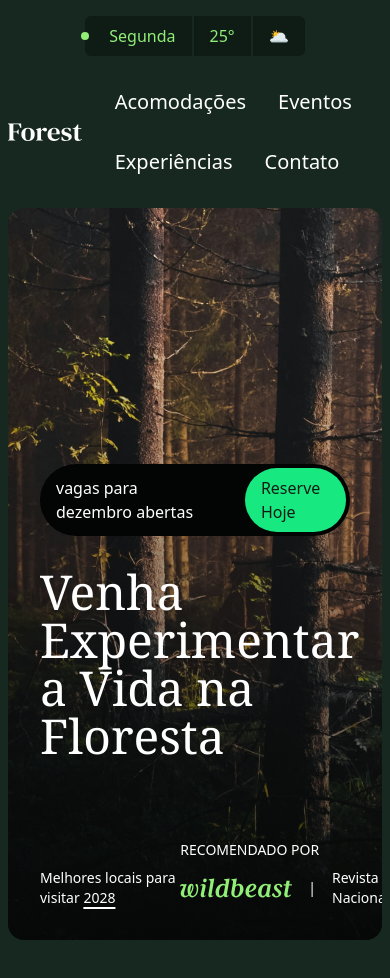
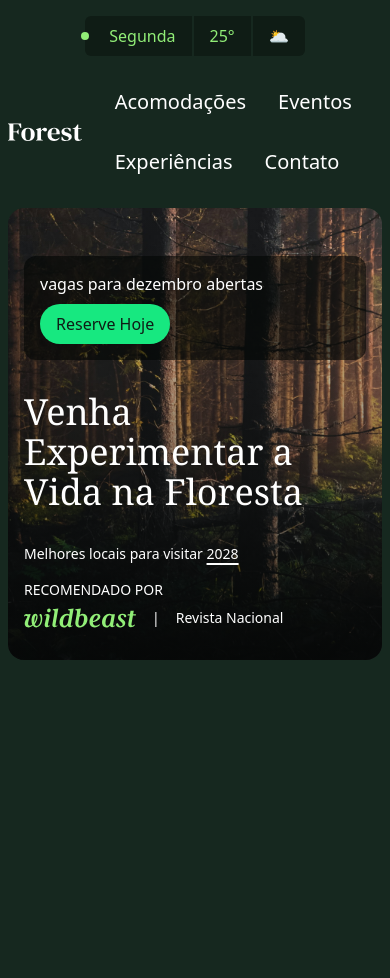
Before and after one commit to andrearnoni/Forest-page, a React (Vite) app: page / in a window 390 px wide. Shown: the top 978 px of the page. Built offline with nearby package versions, Linux system fonts and the light colour scheme.

Commit message:
responsive hero

```diff
--- a/src/components/Hero.jsx
+++ b/src/components/Hero.jsx
@@ -5,13 +5,13 @@ import wildbeast from "../img/parceiros/wildbeast.svg";
 function Hero() {
   return (
     <main className="container">
-      <div className="relative px-8 pb-8 pt-64 bg-gradient-to-t from-verde-950/80 text-white rounded-2xl overflow-hidden">
+      <div className="relative px-8 pb-8 pt-64 max-sm:pt-12 max-sm:px-4 bg-gradient-to-t from-verde-950/80 text-white rounded-2xl overflow-hidden">
         <img
           className="absolute inset-0 -z-10 size-full object-cover"
           src={forestHero}
           alt="floresta"
         />
-        <div className="bg-verde-950 inline-flex mb-8 gap-8 items-center py-1 pl-4 pr-1 rounded-full">
+        <div className="bg-verde-950 max-sm:bg-verde-950/60 inline-flex max-sm:flex max-sm:flex-col max-sm:gap-2 mb-8 gap-8 items-center max-sm:items-start py-1 pl-4 pr-1 max-sm:p-4 rounded-full max-sm:rounded-xl">
           vagas para dezembro abertas
           <a
             className="bg-verde-400 text-verde-900 py-2 px-4 inline-block rounded-full"
@@ -20,11 +20,11 @@ function Hero() {
             Reserve Hoje
           </a>
         </div>
-        <h1 className="font-serif text-balance mb-20 max-w-screen-sm text-5xl">
+        <h1 className="font-serif text-balance mb-20 max-sm:mb-8 max-w-screen-sm text-5xl max-sm:text-4xl">
           Venha Experimentar a Vida na Floresta
         </h1>
-        <div className="flex justify-between items-end text-sm">
-          <p>
+        <div className="sm:flex justify-between items-end text-sm">
+          <p className="max-sm:mb-4">
             Melhores locais para visitar{" "}
             <a
               className="underline decoration-2 underline-offset-4 hover:no-underline"
```
